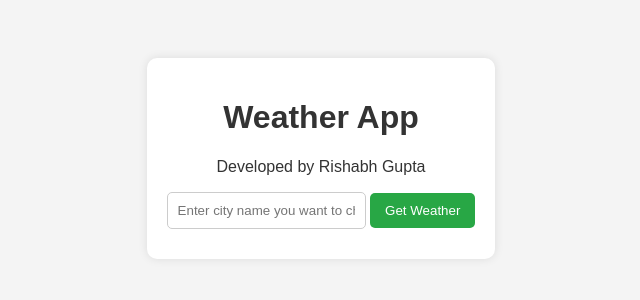
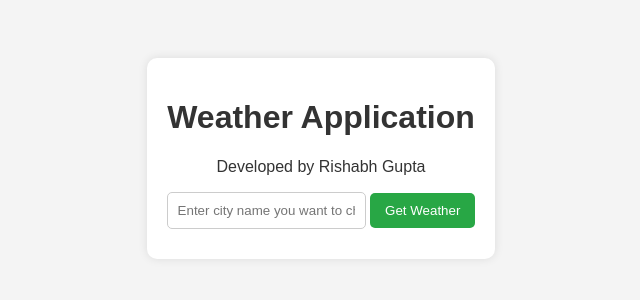
Before and after one commit to Rish1711/WeatherApp, a Flask app: page / in a window 1280 px wide. Shown: the top 300 px of the page, without its empty margins (319-959 px from the left). Run offline with Flask 3, Linux system fonts and the light colour scheme.

Commit message:
change index.html

```diff
--- a/templates/index.html
+++ b/templates/index.html
@@ -8,7 +8,7 @@
 </head>
 <body>
     <div class="container">
-        <h1>Weather App</h1>
+        <h1>Weather Application</h1>
         <p>Developed by Rishabh Gupta</p>
         <form method="POST">
             <input type="text" name="city" placeholder="Enter city name you want to check weather" required>
```
